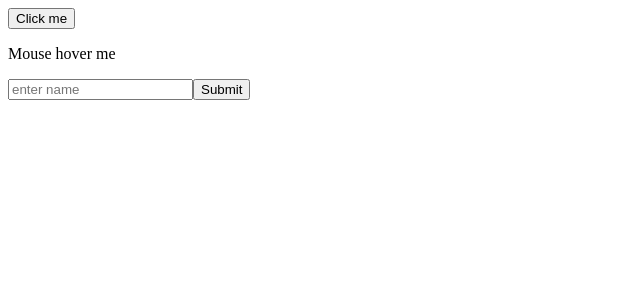
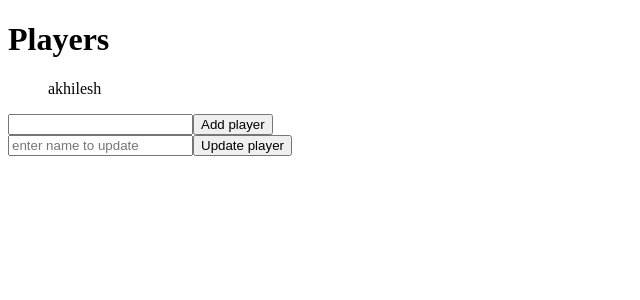
Before and after one commit to akhilesh-m01/React-Practice, a React (Vite) app: page / in a window 1280 px wide. Shown: the top 300 px of the page, without its empty margins (0-640 px from the left). Built offline with nearby package versions, Linux system fonts and the light colour scheme.

Commit message:
counter and array operations

```diff
--- a/src/App.jsx
+++ b/src/App.jsx
@@ -1,4 +1,6 @@
 import "./App.css";
+import BasicArrayTodo from "./Components/BasicArrayTodo";
+import Counter from "./Components/Counter";
 import DynamicData from "./Components/DynamicData";
 import EventsCustom from "./Components/EventsCustom";
 import Lists from "./Components/Lists";
@@ -6,15 +8,15 @@ import PropsChildren from "./Components/PropsChindren";
 import PropsData from "./Components/PropsData";
 
 export default function App() {
-
-
   return (
     <>
       {/* <DynamicData/> */}
       {/* <Lists></Lists> */}
       {/* <PropsData/> */}
       {/* <PropsChildren/> */}
-      <EventsCustom/>
+      {/* <EventsCustom/> */}
+      {/* <Counter /> */}
+      <BasicArrayTodo/>
     </>
   );
 }
--- /dev/null
+++ b/src/Components/BasicArrayTodo.jsx
@@ -0,0 +1,44 @@
+import { useState } from "react";
+
+const BasicArrayTodo = () =>{
+
+  const [players,setPlayers] = useState(["akhilesh"])
+  const [newPlayer,setNewPlayer] = useState("")
+  const [oldPlayer,setOldPlayer] = useState("")
+
+  function handleAdd(e){
+    e.preventDefault();
+    setPlayers([...players,newPlayer])
+  }
+
+  function handleUpdate(e){
+    e.preventDefault();
+    setPlayers(players.map((p)=>p.startsWith(oldPlayer[0])?oldPlayer:p))
+  }
+
+  return(
+    <>
+      <h1>Players</h1>
+      <ul>
+        {
+          players.map((p)=>(
+            <div key={Math.random()*10}>
+              <span key={Math.random()*100}>{p}</span>
+            </div>
+          ))
+        }
+      </ul>
+      <form onSubmit={handleAdd}>
+        <input place="enter new player" type="text" name="newPlayer" value={newPlayer} onChange={(e)=>setNewPlayer(e.target.value)}/>
+        <button type="submit">Add player</button>
+      </form>
+      <form onSubmit={handleUpdate}>
+        <input placeholder="enter name to update" type="text" name="oldPlayer" value={oldPlayer} onChange={(e)=>setOldPlayer(e.target.value)}/>
+        <button type="submit">Update player</button>
+      </form>
+
+    </>
+  )
+}
+
+export default BasicArrayTodo;
--- /dev/null
+++ b/src/Components/Counter.jsx
@@ -0,0 +1,15 @@
+import { useState } from "react";
+
+const Counter = () => {
+  const [count, setCount] = useState(0);
+
+  return (
+    <>
+      <h1>Count: {count}</h1>
+      <button onClick={() => setCount(count + 1)}>Increment</button>
+      <button onClick={() => setCount(count - 1)}>Decrement</button>
+    </>
+  );
+};
+
+export default Counter;
```
